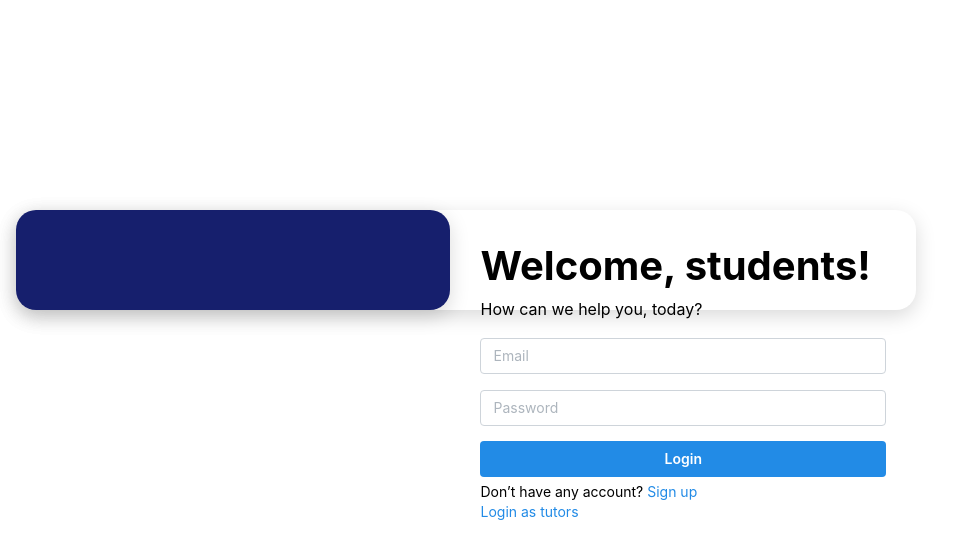
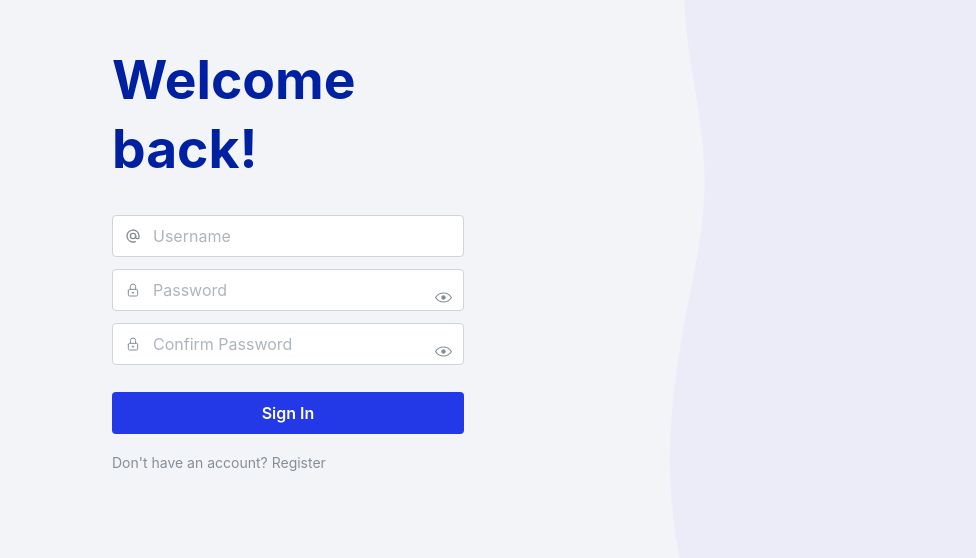
Before and after one commit to kaylaatsila/tutoring, a React (Vite) app: page / in a window 1280 px wide. Shown: the part 140-698 px from the top of the page, without its empty margins (0-976 px from the left). Built offline with nearby package versions, Linux system fonts and the light colour scheme.

Commit message:
feat: login UI

```diff
--- a/package.json
+++ b/package.json
@@ -10,9 +10,10 @@
     "preview": "vite preview"
   },
   "dependencies": {
+    "@mantine/colors-generator": "^7.13.0",
     "@mantine/core": "^7.12.2",
     "@mantine/form": "^7.12.2",
-    "@mantine/hooks": "^7.12.2",
+    "@mantine/hooks": "^7.13.0",
     "@mantine/modals": "^7.12.2",
     "@tabler/icons-react": "^3.17.0",
     "react": "^18.3.1",
--- a/src/App.jsx
+++ b/src/App.jsx
@@ -1,12 +1,42 @@
 import '@mantine/core/styles.css';
 
-import { MantineProvider } from '@mantine/core';
+import { createTheme, MantineProvider } from '@mantine/core';
 import * as screens from './features';
+
+const theme = createTheme({
+  colors: {
+    'blue': [
+      '#F3F4F8',
+      '#EBECF7',
+      '#a5aff5',
+      '#7582ef',
+      '#4b5ce9',
+      '#3244e6',
+      '#2338e6',
+      '#162bcd',
+      '#0e26b8',
+      '#0020a2'
+    ],
+
+    'light-blue': [
+      "#e1f9ff",
+      "#ccedff",
+      "#9ad7ff",
+      "#64c1ff",
+      "#3baefe",
+      "#20a2fe",
+      "#099cff",
+      "#0088e4",
+      "#0078cd",
+      "#0069b6"
+    ]
+  }
+})
 
 export default function App() {
   return (
-    <MantineProvider >
-      <screens.RegisterScreen />
+    <MantineProvider theme={theme}>
+      <screens.LoginScreen />
     </MantineProvider>
   )
 }
--- a/src/features/Login/screens/LoginScreen/LoginScreen.jsx
+++ b/src/features/Login/screens/LoginScreen/LoginScreen.jsx
@@ -1,3 +1,49 @@
+import {
+  TextInput, PasswordInput, Button,
+  Container, Paper, Title,
+  Stack, Anchor, Box,
+  rem
+} from "@mantine/core";
+
+import { useDisclosure } from '@mantine/hooks';
+import { IconAt, IconLock } from '@tabler/icons-react';
+
 export default function LoginScreen() {
-  return null;
+  const [visible, { toggle }] = useDisclosure(false);
+  const iconAt = <IconAt style={{ width: rem(16), height: rem(16) }} />;
+  const iconLock = <IconLock style={{ width: rem(16), height: rem(16) }} stroke={1.5} />;
+
+  return (
+    <Container fluid  display="flex" h="100vh" w="100vw" p="0" bg="var(--mantine-color-blue-1)">
+      <Paper display="flex" h="100vh" w="45vw" bg="var(--mantine-color-blue-0)">
+        <Container w="30vw" my="auto">
+          <Title style={{fontSize: "40pt", color: "var(--mantine-color-blue-9)"}}>
+            Welcome back!
+          </Title>
+          <form>
+            <Stack gap="sm" mt="xl" mb="md" align="flex-start" justify="center">
+              <TextInput placeholder="Username" size="md" w="100%" leftSection={iconAt} />
+              <PasswordInput placeholder="Password" size="md" w="100%" visible={visible} onVisibilityChange={toggle} leftSection={iconLock} />
+              <PasswordInput placeholder="Confirm Password" size="md" w="100%" visible={visible} onVisibilityChange={toggle} leftSection={iconLock} />
+              <Button fullWidth size="md" variant="filled" >Sign In</Button>
+            </Stack>
+            <Anchor component="button" type="button" c="dimmed" size="sm">
+              {"Don't have an account? Register"}
+            </Anchor>
+          </form>
+        </Container>
+      </Paper>
+
+      <Box display="flex">
+        <svg viewBox="0 0 900 600" width="400" height="100vh" overflow="hidden" preserveAspectRatio="none"
+          xmlns="http://www.w3.org/2000/svg"
+          version="1.1">
+          <path
+            d="M256 0L250.8 20C245.7 40 235.3 80 246.2 120C257 160 289 200 289.3 240C289.7 280 258.3 320 237.2 360C216 400 205 440 215.2 480C225.3 520 256.7 560 272.3 580L288 600L0 600L0 580C0 560 0 520 0 480C0 440 0 400 0 360C0 320 0 280 0 240C0 200 0 160 0 120C0 80 0 40 0 20L0 0Z"
+            fill="#F3F4F8">
+          </path>
+        </svg>
+      </Box>
+    </Container>
+  );
 }
```
Also changed, not shown: src/features/Login/screens/LoginScreen/LoginScreen.module.css (added, +20 -0 lines).
